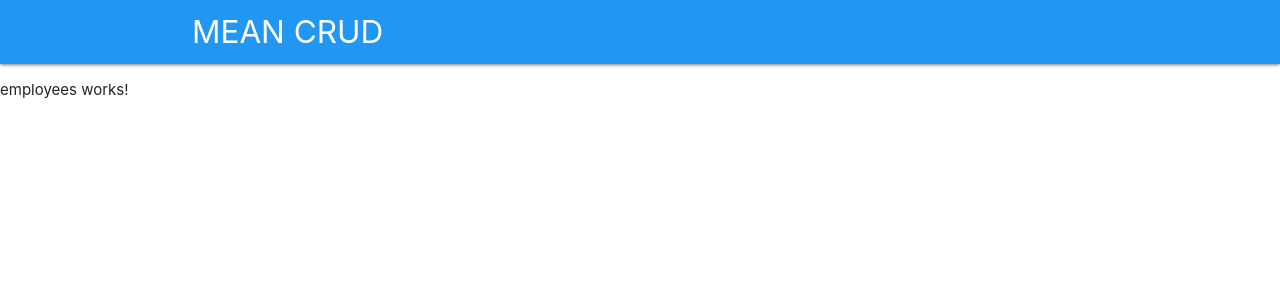
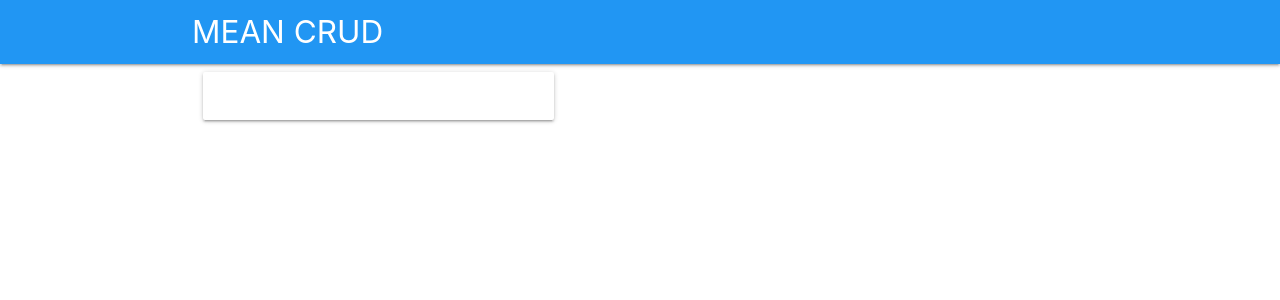
Before and after one commit to Pedrobusou/MEAN-CRUD, an Angular app in the folder client/: page / in a window 1280 px wide. Shown: the top 300 px of the page. Built offline with nearby package versions, Linux system fonts and the light colour scheme.

Commit message:
Prepare employee component (create)
Empty form

```diff
--- a/client/src/app/components/employees/employees.component.html
+++ b/client/src/app/components/employees/employees.component.html
@@ -1 +1,17 @@
-<p>employees works!</p>
+<div class="container">
+  <div class="row">
+    <div class="col s5">
+      <div class="card">
+        <div class="card-content">
+          <form #employeeForm="ngForm" (ngSubmit)="createEmployee(employeeForm)">
+
+          </form>
+        </div>
+      </div>
+    </div>
+
+    <div class="col s7">
+
+    </div>
+  </div>
+</div>
```
